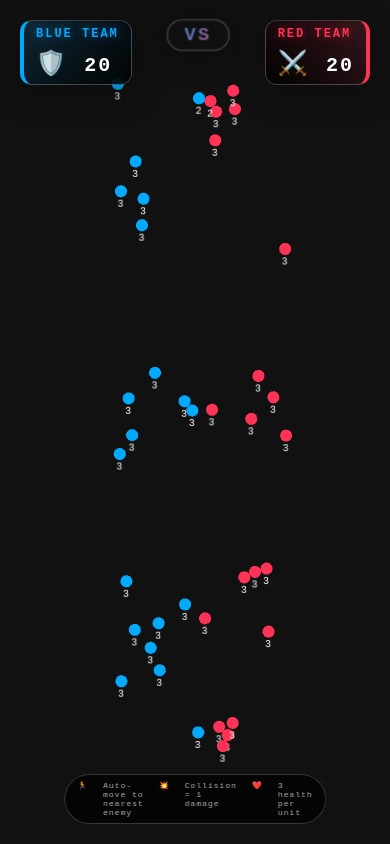
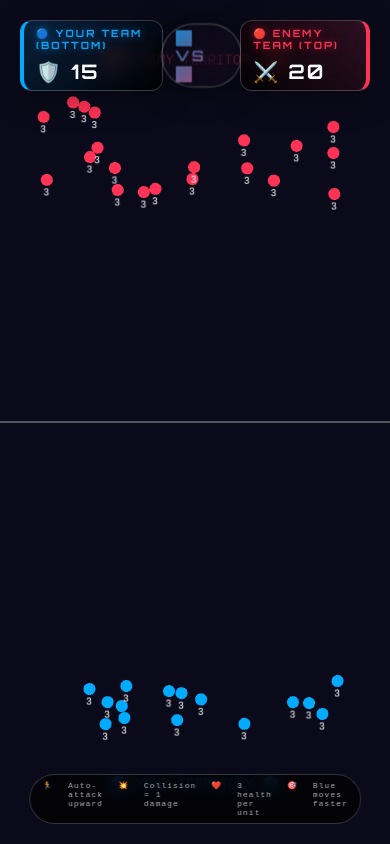
Before and after one commit to thonedra-dev/neuro-battle-arena, a website built with Vite: page index.html in a window 390 px wide. Built offline with nearby package versions, Linux system fonts and the light colour scheme; animation ran at ten frames a second.

Commit message:
Changing the blue_vs_red screen from landscape(right vs left ) to potrait(down vs up), so, the team at the bottom-side of the screen will be the user team

```diff
--- a/index.html
+++ b/index.html
@@ -2,31 +2,36 @@
 <html lang="en">
 <head>
   <meta charset="UTF-8" />
-  <title>AI Swarm Arena</title>
+  <meta name="viewport" content="width=device-width, initial-scale=1.0, user-scalable=no">
+  <title>AI Swarm Arena - Vertical Battle</title>
   <link rel="stylesheet" href="style.css" />
+  <link href="https://fonts.googleapis.com/css2?family=Orbitron:wght@400;700;900&display=swap" rel="stylesheet">
 </head>
 <body>
   <div class="game-ui">
     <div class="team-panel blue">
-    <div class="team-title">BLUE TEAM</div>
-    <div class="team-stats">🛡️ <span id="blueCount" class="team-count">20</span></div>
+      <div class="team-title">🔵 YOUR TEAM (BOTTOM)</div>
+      <div class="team-stats">🛡️ <span id="blueCount" class="team-count">15</span></div>
     </div>
-  <div class="vs-indicator">VS</div>
+    <div class="vs-indicator">⬇️ VS ⬆️</div>
     <div class="team-panel red">
-    <div class="team-title">RED TEAM</div>
+      <div class="team-title">🔴 ENEMY TEAM (TOP)</div>
       <div class="team-stats">⚔️ <span id="redCount" class="team-count">20</span></div>
     </div>
   </div>
+
   <div class="controls-panel">
-  <span>🏃</span> Auto-move to nearest enemy
+    <span>🏃</span> Auto-attack upward
     <span>💥</span> Collision = 1 damage
     <span>❤️</span> 3 health per unit
+    <span>🎯</span> Blue moves faster
   </div>
+
   <div class="victory-overlay" id="victoryOverlay">
     <div class="victory-text" id="victoryText">BLUE TEAM VICTORY!</div>
     <button class="restart-btn" id="restartBtn">⚔️ RESTART BATTLE ⚔️</button>
   </div>
+
   <script type="module" src="/main.js"></script>
-
 </body>
 </html>
--- a/main.js
+++ b/main.js
@@ -1,6 +1,6 @@
 import Phaser from "phaser";
+import Unit from "./unit.js";
 import { resolveCollisions } from "./CollisionSystem.js";
-import Unit from "./Unit.js";
 
 // ---------- Helper: find nearest enemy ----------
 function findNearestEnemy(unit, allUnits) {
@@ -45,7 +45,7 @@ const config = {
   type: Phaser.AUTO,
   width: window.innerWidth,
   height: window.innerHeight,
-  backgroundColor: "#111",
+  backgroundColor: "#0a0a1a",
   scene: {
     create,
     update,
@@ -53,29 +53,50 @@ const config = {
 };
 
 const game = new Phaser.Game(config);
-let units = [];        // array of Unit objects
-let sceneRef = null;   // to access width/height in update
+let units = [];
+let sceneRef = null;
+let playerControl = true; // set to false for AI vs AI
 
 function create() {
   sceneRef = this;
   const w = this.game.config.width;
   const h = this.game.config.height;
 
-  // ----- BLUE TEAM (left side) -----
-  for (let i = 0; i < 20; i++) {
-    const x = Phaser.Math.Between(50, w / 2 - 50);
-    const y = Phaser.Math.Between(50, h - 50);
-    const unit = new Unit(this, x, y, "blue", 1.2, 3, 0x00aaff);
+  // ----- BLUE TEAM (BOTTOM - PLAYER/ALLY) -----
+  for (let i = 0; i < 15; i++) {
+    const x = Phaser.Math.Between(40, w - 40);
+    const y = Phaser.Math.Between(h - 100, h - 50);
+    const unit = new Unit(this, x, y, "blue", 1.3, 3, 0x00aaff);
     units.push(unit);
   }
 
-  // ----- RED TEAM (right side) -----
+  // ----- RED TEAM (TOP - ENEMY/CPU) -----
   for (let i = 0; i < 20; i++) {
-    const x = Phaser.Math.Between(w / 2 + 50, w - 50);
-    const y = Phaser.Math.Between(50, h - 50);
+    const x = Phaser.Math.Between(40, w - 40);
+    const y = Phaser.Math.Between(50, 150);
     const unit = new Unit(this, x, y, "red", 1.0, 3, 0xff3355);
     units.push(unit);
   }
+
+  // Optional: add a visual divider line
+  const graphics = this.add.graphics();
+  graphics.lineStyle(2, 0xffffff, 0.3);
+  graphics.lineBetween(0, h / 2, w, h / 2);
+
+  // Add "territory" labels
+  this.add.text(w / 2, 60, "🔴 ENEMY TERRITORY 🔴", {
+    fontSize: "14px",
+    fill: "#ff3355",
+    fontFamily: "Orbitron, monospace",
+    align: "center"
+  }).setOrigin(0.5).setAlpha(0.7);
+
+  this.add.text(w / 2, h - 60, "🔵 YOUR TERRITORY 🔵", {
+    fontSize: "14px",
+    fill: "#00aaff",
+    fontFamily: "Orbitron, monospace",
+    align: "center"
+  }).setOrigin(0.5).setAlpha(0.7);
 }
 
 function update() {
@@ -104,20 +125,74 @@ function update() {
   // 4. update cooldowns, health text positions, and remove dead units
   const remainingUnits = [];
   for (let unit of units) {
-    if (!unit.alive) {
-      // already destroyed by Unit.destroy()
-      continue;
-    }
+    if (!unit.alive) continue;
     unit.tickCooldown();
     unit.updateTextPosition();
     remainingUnits.push(unit);
   }
   units = remainingUnits;
 
-  // optional: small win condition (stop when only one team left)
-  const blueAlive = units.some(u => u.alive && u.team === "blue");
-  const redAlive = units.some(u => u.alive && u.team === "red");
-  if (!blueAlive || !redAlive) {
-    // you can show text here if you like
+  // 5. Update UI counts
+  const blueAlive = units.filter(u => u.alive && u.team === "blue").length;
+  const redAlive = units.filter(u => u.alive && u.team === "red").length;
+
+  const blueCountElem = document.getElementById("blueCount");
+  const redCountElem = document.getElementById("redCount");
+  if (blueCountElem) blueCountElem.innerText = blueAlive;
+  if (redCountElem) redCountElem.innerText = redAlive;
+
+  // 6. Check victory condition
+  if (blueAlive === 0 || redAlive === 0) {
+    const winner = blueAlive === 0 ? "RED" : "BLUE";
+    const victoryOverlay = document.getElementById("victoryOverlay");
+    const victoryText = document.getElementById("victoryText");
+    if (victoryOverlay && victoryText && !victoryOverlay.classList.contains("show")) {
+      victoryText.innerText = `${winner} TEAM VICTORY!`;
+      victoryOverlay.classList.add("show");
+    }
   }
 }
+
+// Optional: restart function (expose globally)
+window.restartGame = () => {
+  // Clean up existing units
+  for (let unit of units) {
+    if (unit.sprite) unit.sprite.destroy();
+    if (unit.healthText) unit.healthText.destroy();
+  }
+  units = [];
+
+  // Re-create the scene
+  const w = sceneRef.game.config.width;
+  const h = sceneRef.game.config.height;
+
+  // Blue at bottom
+  for (let i = 0; i < 15; i++) {
+    const x = Phaser.Math.Between(40, w - 40);
+    const y = Phaser.Math.Between(h - 100, h - 50);
+    const unit = new Unit(sceneRef, x, y, "blue", 1.3, 3, 0x00aaff);
+    units.push(unit);
+  }
+
+  // Red at top
+  for (let i = 0; i < 20; i++) {
+    const x = Phaser.Math.Between(40, w - 40);
+    const y = Phaser.Math.Between(50, 150);
+    const unit = new Unit(sceneRef, x, y, "red", 1.0, 3, 0xff3355);
+    units.push(unit);
+  }
+
+  // Hide victory overlay
+  const victoryOverlay = document.getElementById("victoryOverlay");
+  if (victoryOverlay) victoryOverlay.classList.remove("show");
+};
+
+// Add restart button listener when DOM loads
+document.addEventListener("DOMContentLoaded", () => {
+  const restartBtn = document.getElementById("restartBtn");
+  if (restartBtn) {
+    restartBtn.addEventListener("click", () => {
+      window.restartGame();
+    });
+  }
+});
--- a/style.css
+++ b/style.css
@@ -8,16 +8,15 @@
 body {
   margin: 0;
   overflow: hidden;
-  font-family: 'Segoe UI', 'Orbitron', 'Courier New', monospace;
+  font-family: 'Orbitron', 'Segoe UI', 'Courier New', monospace;
+  background: linear-gradient(180deg, #1a0000 0%, #000000 50%, #001133 100%);
 }
 
-/* Game container with animated gradient background */
 canvas {
   display: block;
   box-shadow: 0 0 50px rgba(0, 0, 0, 0.5);
 }
 
-/* Custom cursor for battle mode */
 body {
   cursor: crosshair;
 }
@@ -30,7 +29,7 @@ body {
   right: 20px;
   display: flex;
   justify-content: space-between;
-  align-items: flex-start;
+  align-items: center;
   z-index: 100;
   pointer-events: none;
   font-family: 'Orbitron', 'Courier New', monospace;
@@ -46,6 +45,7 @@ body {
   border: 1px solid rgba(255, 255, 255, 0.2);
   box-shadow: 0 8px 32px rgba(0, 0, 0, 0.3);
   transition: all 0.3s ease;
+  min-width: 180px;
 }
 
 .team-panel:hover {
@@ -65,7 +65,7 @@ body {
 }
 
 .team-title {
-  font-size: 18px;
+  font-size: 14px;
   font-weight: bold;
   margin-bottom: 8px;
 }
@@ -81,7 +81,7 @@ body {
 }
 
 .team-stats {
-  font-size: 24px;
+  font-size: 20px;
   font-weight: bold;
   color: white;
 }
@@ -92,13 +92,13 @@ body {
   letter-spacing: 2px;
 }
 
-/* Center VS indicator */
+/* Center VS indicator - vertical battle style */
 .vs-indicator {
   background: rgba(0, 0, 0, 0.8);
   backdrop-filter: blur(20px);
   border-radius: 40px;
   padding: 8px 24px;
-  font-size: 28px;
+  font-size: 20px;
   font-weight: bold;
   font-family: 'Orbitron', monospace;
   background: linear-gradient(135deg, #00aaff, #ff3355);
@@ -144,8 +144,8 @@ body {
   left: 0;
   width: 100%;
   height: 100%;
-  background: rgba(0, 0, 0, 0.85);
- backdrop-filter: blur(20px);
+  background: rgba(0, 0, 0, 0.9);
+  backdrop-filter: blur(20px);
   z-index: 1000;
   display: flex;
   justify-content: center;
@@ -218,34 +218,15 @@ body {
   }
 }
 
-/* Particle effect styling (if added later) */
-.particle {
-  position: absolute;
-  pointer-events: none;
-  background: radial-gradient(circle, rgba(255,255,255,0.8) 0%, rgba(255,255,255,0) 70%);
-  border-radius: 50%;
-  animation: particleFloat 1s ease-out forwards;
-}
-
-@keyframes particleFloat {
-  0% {
-    transform: scale(1) translateY(0);
-    opacity: 1;
-  }
-  100% {
-    transform: scale(0) translateY(-50px);
-    opacity: 0;
-  }
-}
-
 /* Responsive adjustments */
 @media (max-width: 768px) {
   .team-panel {
     padding: 6px 12px;
+    min-width: 120px;
   }
 
   .team-title {
-    font-size: 12px;
+    font-size: 10px;
   }
 
   .team-count {
@@ -253,8 +234,8 @@ body {
   }
 
   .vs-indicator {
-    font-size: 18px;
-    padding: 4px 16px;
+    font-size: 14px;
+    padding: 4px 12px;
   }
 
   .victory-text {
```
Lines whose indentation alone changed are shown as unchanged.
